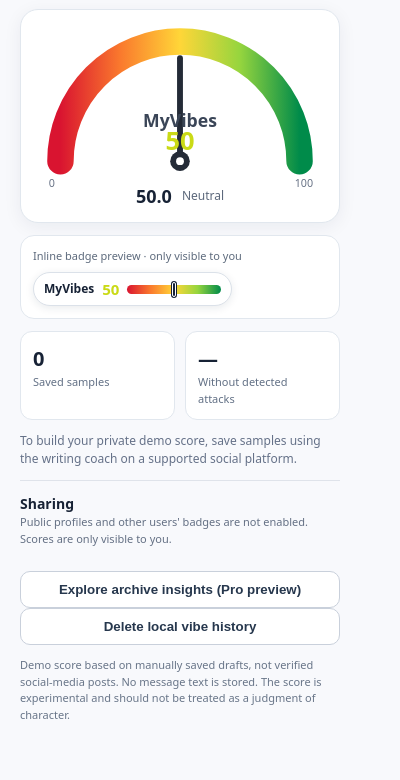
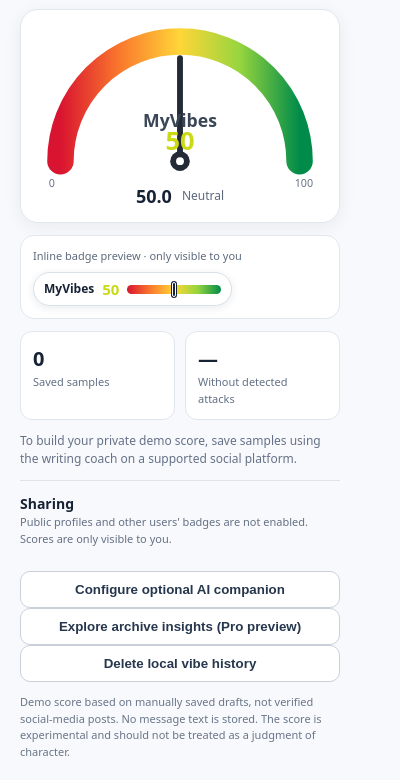
Before and after one commit to CBV1101/MyVibe, a browser extension: page extension/popup.html in a window 400 px wide. Shown: the part 85-865 px from the top of the page. Before the commit the page ends 844 px from the top, so only its background shows below. Drawn offline with Linux system fonts and the light colour scheme.

Commit message:
feat: wire AI companion permissions and opt-in settings

```diff
--- a/extension/popup.html
+++ b/extension/popup.html
@@ -11,7 +11,7 @@
 <section class="stats"><div><strong id="count">0</strong><small>Saved samples</small></div><div><strong id="share">—</strong><small>Without detected attacks</small></div></section>
 <p id="empty">To build your private demo score, save samples using the writing coach on a supported social platform.</p>
 <div class="privacy"><strong>Sharing</strong><small>Public profiles and other users' badges are not enabled. Scores are only visible to you.</small></div>
-<button id="insights">Explore archive insights (Pro preview)</button><button id="clear">Delete local vibe history</button>
+<button id="ai-settings">Configure optional AI companion</button><button id="insights">Explore archive insights (Pro preview)</button><button id="clear">Delete local vibe history</button>
 <footer>Demo score based on manually saved drafts, not verified social-media posts. No message text is stored. The score is experimental and should not be treated as a judgment of character.</footer>
 </main>
 <script src="history.js"></script><script src="gauge.js"></script><script src="popup.js"></script></body></html>
```
